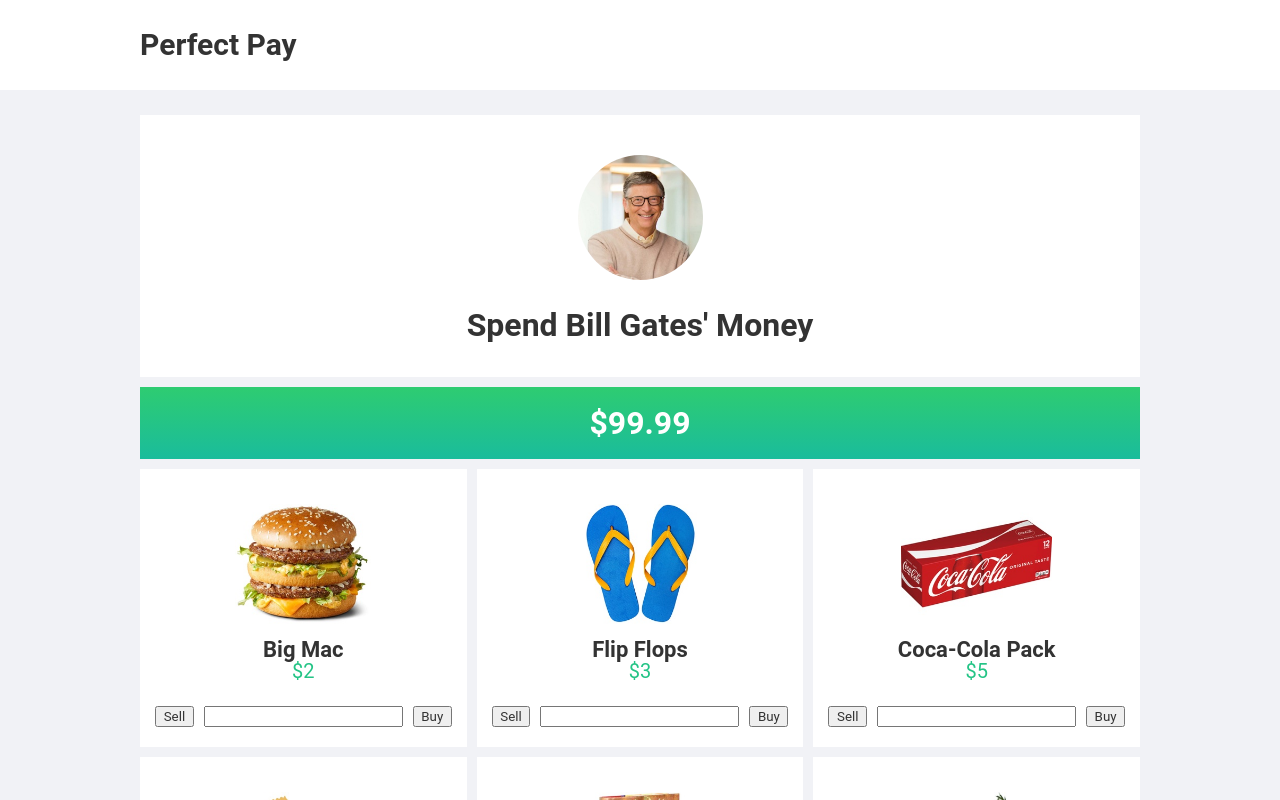
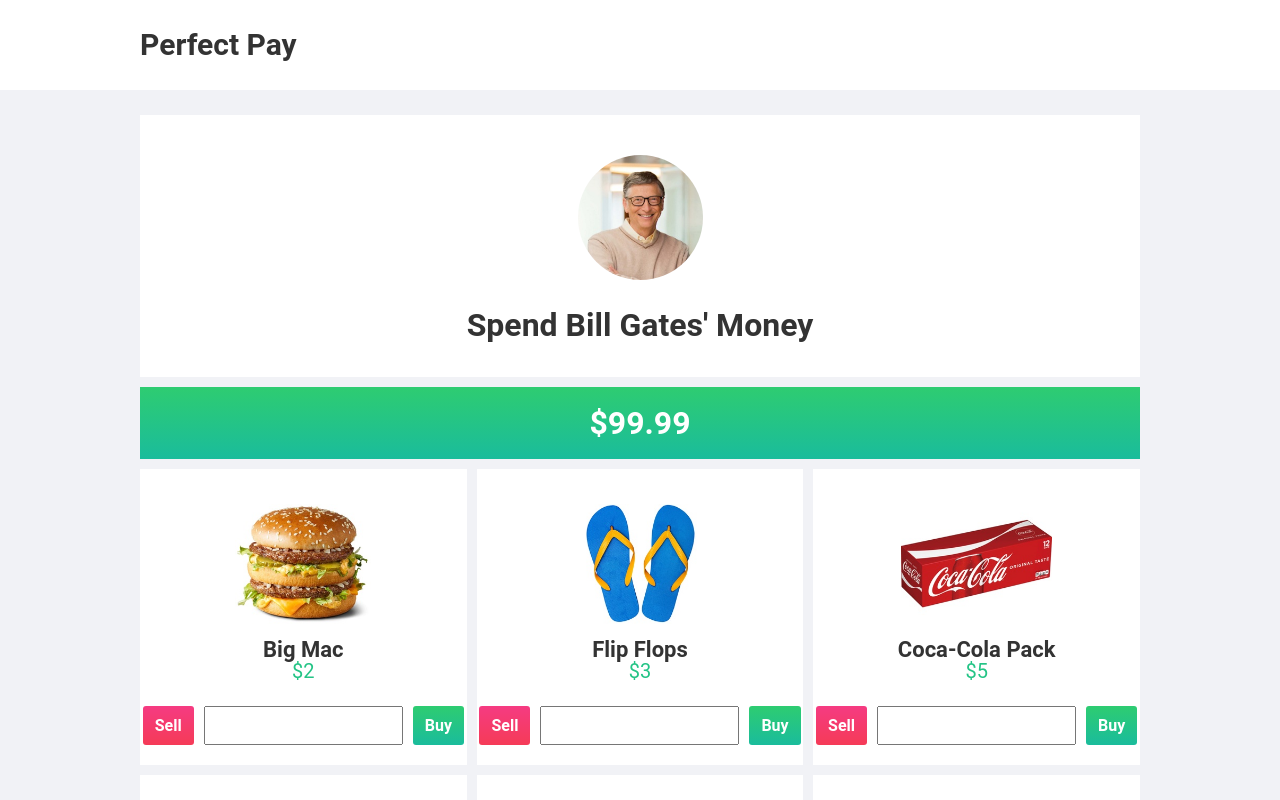
Before and after one commit to pumba-dev/spend-bill-gates-money, a Vue app: page / in a window 1280 px wide. Shown: the top 800 px of the page. Built offline with nearby package versions, Linux system fonts and the light colour scheme.

Commit message:
Create Button Component

```diff
--- /dev/null
+++ b/src/components/GeneralButton.vue
@@ -0,0 +1,35 @@
+<template>
+  <button class="general-button">
+    <slot></slot>
+  </button>
+</template>
+
+<style lang="scss">
+@import "@/sass/_variables.scss";
+
+.general-button {
+  cursor: pointer;
+  padding: 10px 12px;
+  border-radius: 3px;
+  color: $primary-white;
+  border: none;
+  font-weight: 700;
+  user-select: none;
+  touch-action: manipulation;
+
+  font-size: $font-base;
+  text-align: center;
+
+  &:disabled {
+    background: $primary-baby-blue !important;
+  }
+
+  &.button--red {
+    background: $gradient-red;
+  }
+
+  &.button--green {
+    background: $gradient-green;
+  }
+}
+</style>
--- a/src/components/MarketItem.vue
+++ b/src/components/MarketItem.vue
@@ -7,14 +7,15 @@
     <h1 class="item__title">{{ item.title }}</h1>
     <h2 class="item__price">{{ "$" + item.price }}</h2>
     <div class="item__actions">
-      <button class="button button--red">Sell</button>
+      <GeneralButton class="button--red">Sell</GeneralButton>
       <input class="actions__amount" type="number" pattern="\d*" />
-      <button class="button button--green">Buy</button>
+      <GeneralButton class="button--green">Buy</GeneralButton>
     </div>
   </div>
 </template>
 
 <script setup>
+import GeneralButton from "@/components/GeneralButton.vue";
 import { defineProps } from "vue";
 defineProps({
   item: {
@@ -28,7 +29,7 @@
 @import "@/sass/variables.scss";
 
 .market-item {
-  background-color: #fff;
+  background-color: $primary-white;
   padding: 20px 15px;
 
   display: flex;
```
